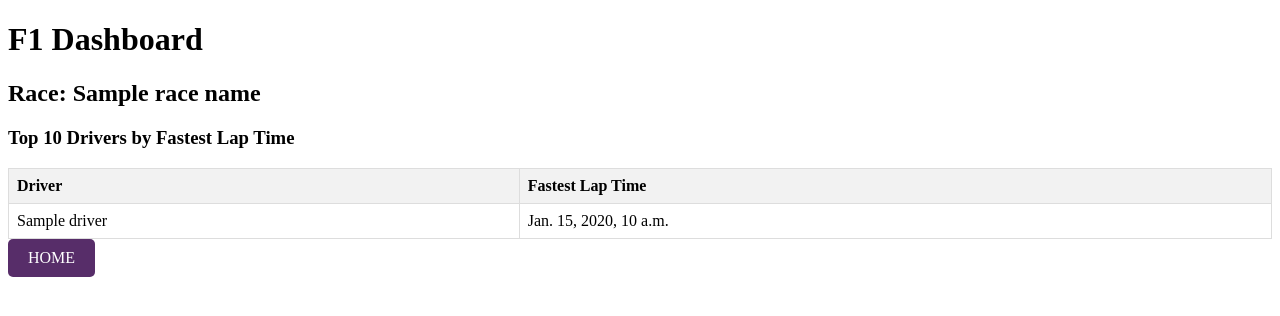
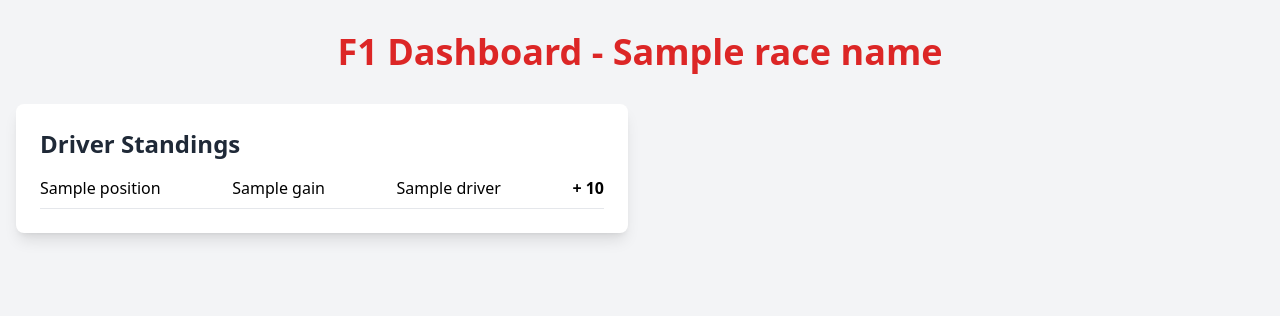
Before and after one commit to Vidi-M/f1-dashboard, a Django app: template f1/dashboard/templates/dashboard.html in a window 1280 px wide. Shown: the top 316 px of the page. Run offline with Django 5.2, Linux system fonts and the light colour scheme; the template is opened without the code that fills it: most values are stand-ins (such as "Sample title", 1, 10 or a date in 2020); some libraries are stand-ins or nearby versions.

```diff
--- a/f1/dashboard/templates/dashboard.html
+++ b/f1/dashboard/templates/dashboard.html
@@ -1,58 +1,71 @@
 <!DOCTYPE html>
-<html>
+<html lang="en">
+<head>
+    <meta charset="UTF-8">
+    <meta name="viewport" content="width=device-width, initial-scale=1.0">
+    <title>F1 Dashboard</title>
+    <script src="https://cdn.tailwindcss.com"></script>
+</head>
+<body class="bg-gray-100">
+    <div class="container mx-auto px-4 py-8">
+        <h1 class="text-4xl font-bold text-center mb-8 text-red-600">F1 Dashboard - {{ race_name }}</h1>
 
-<head>
-    <title>F1 Dashboard</title>
-    <style>
-        table {
-            width: 100%;
-            border-collapse: collapse;
-        }
-        th, td {
-            border: 1px solid #ddd;
-            padding: 8px;
-            text-align: left;
-        }
-        th {
-            background-color: #f2f2f2;
-        }
-    </style>
-</head>
-<body>
-    <h1>F1 Dashboard</h1>
+        <div class="grid grid-cols-1 md:grid-cols-2 lg:grid-cols-2 gap-6">
+            <!-- Driver Standings Card -->
+            <div class="bg-white shadow-lg rounded-lg p-6">
+                <h2 class="text-2xl font-semibold mb-4 text-gray-800">Driver Standings</h2>
+                <div class="space-y-2">
+                    {% for driver in driver_standings %}
+                        <div class="flex justify-between border-b pb-2">
+                            <span>{{ driver.position }}</span>
+                            <span> {{ driver.gain}}</span>
+                            <span> {{ driver.driver }}</span>
+                            {% comment %} <span> {{ driver.interval }}</span> {% endcomment %}
+                            <span class="font-bold"> + {{ driver.points }}</span>
+                        </div>
+                    {% endfor %}
+                </div>
+            </div>
 
-    {% if error %}
-        <p style="color: red;">Error: {{ error }}</p>
-    {% else %}
-        <h2>Race: {{ race_name }}</h2>
-        <h3>Top 10 Drivers by Fastest Lap Time</h3>
+            {% comment %} <!-- Fastest Laps Card -->
+            <div class="bg-white shadow-lg rounded-lg p-6">
+                <h2 class="text-2xl font-semibold mb-4 text-gray-800">Fastest Laps</h2>
+                <div class="space-y-2">
+                    {% for lap in fastest_laps %}
+                        <div class="flex justify-between border-b pb-2">
+                            <span>{{ lap.driver }}</span>
+                            <span class="font-bold">{{ lap.lap_time }}</span>
+                        </div>
+                    {% endfor %}
+                </div>
+            </div>
 
-        <table>
-            <thead>
-                <tr>
-                    <th>Driver</th>
-                    <th>Fastest Lap Time</th>
-                </tr>
-            </thead>
-            <tbody>
-                {% for driver in driver_stats %}
-                <tr>
-                    <td>{{ driver.driver }}</td>
-                    <td>{{ driver.best_lap_time }}</td>
-                </tr>
-                {% endfor %}
-            </tbody>
-        </table>
-    {% endif %}
-
-    <a href="/" style="
-        display: inline-block;
-        padding: 10px 20px;
-        background-color: #572D69;
-        color: white;
-        text-decoration: none;
-        border-radius: 5px;
-        cursor: pointer;
-    ">HOME</a>
+            <!-- Tire Strategy Card -->
+            <div class="bg-white shadow-lg rounded-lg p-6">
+                <h2 class="text-2xl font-semibold mb-4 text-gray-800">Tire Strategies</h2>
+                <div class="space-y-2">
+                    {% for strategy in tire_strategies %}
+                        <div class="border-b pb-2">
+                            <span class="font-semibold">{{ strategy.driver }}</span>
+                            <div class="flex space-x-2 mt-1">
+                                {% for compound, count in strategy.compounds.items %}
+                                    <span class="bg-gray-200 px-2 py-1 rounded text-sm">
+                                        {{ compound }}: {{ count }}
+                                    </span>
+                                {% endfor %} {% endcomment %}
+                            {% comment %} </div>
+                        </div>
+                    {% endfor %}
+                </div> {% endcomment %}
+            </div>
+        </div>
+    </div>
 </body>
 </html>
+
+{% if error %}
+    <div class="bg-red-100 border border-red-400 text-red-700 px-4 py-3 rounded relative" role="alert">
+        <strong class="font-bold">Error: </strong>
+        <span class="block sm:inline">{{ error }}</span>
+    </div>
+{% endif %}
```
Also changed, not shown: f1/dashboard/views.py (+40 -23 lines), 12 other files.
